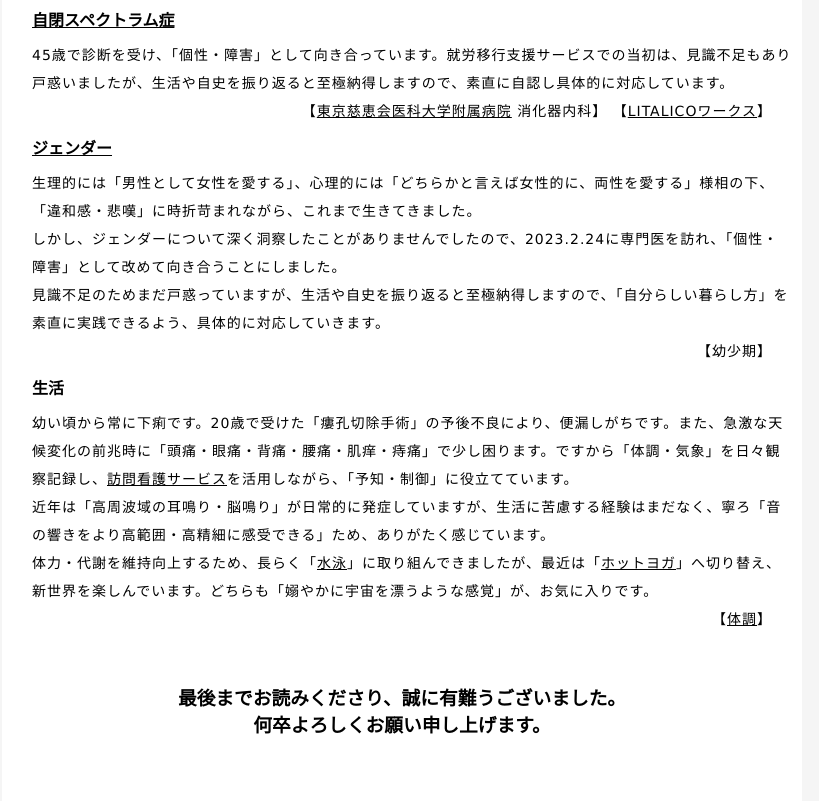
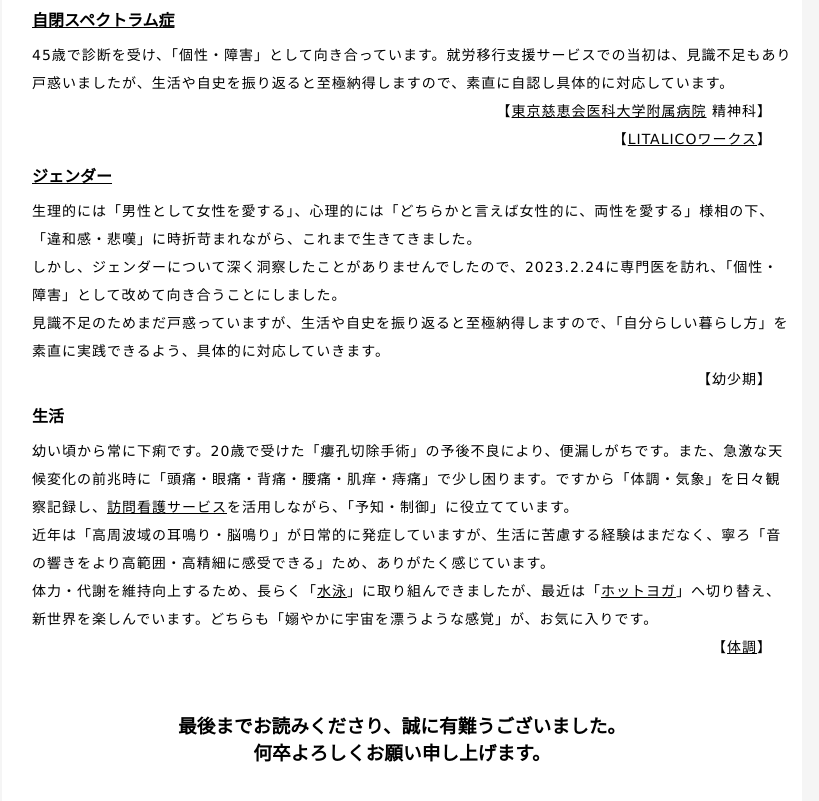
Before and after one commit to mivjm/mtkdmssh.github.io, a plain HTML site: page riochan.html in a window 1280 px wide. Shown: the part 4129-4930 px from the top of the page, without its empty margins (238-1057 px from the left). Drawn offline with Linux system fonts and the light colour scheme.

Commit message:
Update riochan.html

```diff
--- a/riochan.html
+++ b/riochan.html
@@ -257,7 +257,7 @@
     45歳で診断を受け、「個性・障害」として向き合っています。就労移行支援サービスでの当初は、見識不足もあり戸惑いましたが、生活や自史を振り返ると至極納得しますので、素直に自認し具体的に対応しています。<br>
    </p>
    <p class="p-profile-right">
-    【<a href="https://www.hosp.jikei.ac.jp/" target="_blank" rel="noopener noreferrer">東京慈恵会医科大学附属病院</a> 消化器内科】
+    【<a href="https://www.hosp.jikei.ac.jp/" target="_blank" rel="noopener noreferrer">東京慈恵会医科大学附属病院</a> 精神科】<br>
     【<a href="https://litalico.co.jp/service/works/" target="_blank" rel="noopener noreferrer">LITALICOワークス</a>】
     </p>
    <h4 class="h4-profile">
```
